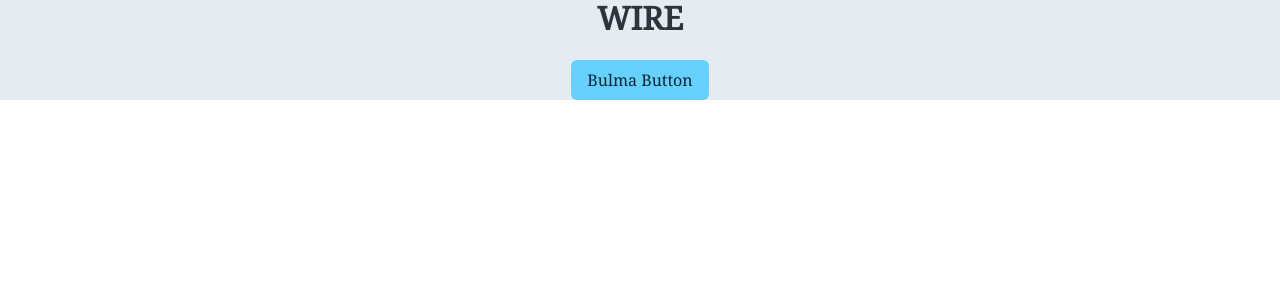
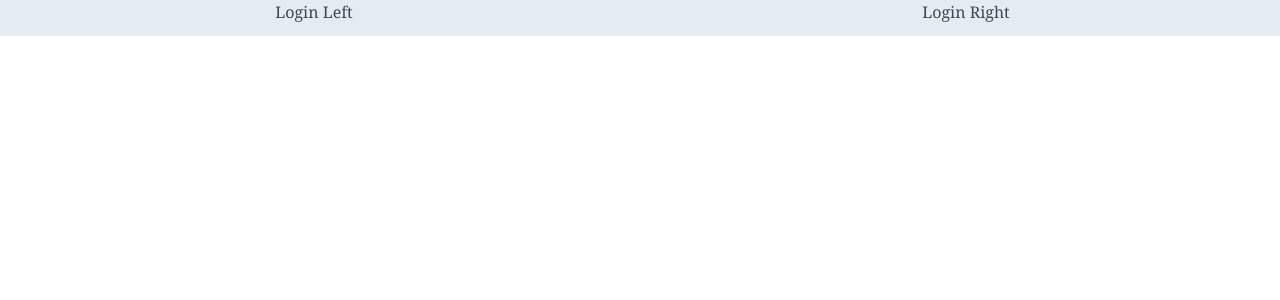
Before and after one commit to victoriaaoka/wire, a React app: page / in a window 1280 px wide. Shown: the top 300 px of the page. Built offline with nearby package versions, Linux system fonts and the light colour scheme.

Commit message:
feat(Login): Create Login Interface
- add login component
[Delivers #152631364]

```diff
--- a/package.json
+++ b/package.json
@@ -27,6 +27,8 @@
     "react": "^16.0.0",
     "react-dom": "^16.0.0",
     "react-redux": "^5.0.6",
+    "react-router": "^4.2.0",
+    "react-router-dom": "^4.2.2",
     "redux": "^3.7.2",
     "redux-thunk": "^2.2.0",
     "webpack": "^3.7.1",
--- a/src/Components/App.jsx
+++ b/src/Components/App.jsx
@@ -2,14 +2,18 @@
  * ./Components/App.jsx
  */
 import React from 'react';
+
+// styling
 import './App.scss';
+
+// Components
+import LoginPage from '../pages/Login/LoginPage.Component';
 
 export default class App extends React.Component {
     render() {
         return (
             <div className="content">
-                <h1 className="title">WIRE</h1>
-                <button className="button is-info">Bulma Button</button>
+                < LoginPage />
             </div>
         );
     }
--- a/src/index.html
+++ b/src/index.html
@@ -10,6 +10,5 @@
     </head>
     <body>
         <div id="root"></div>
-        <script src="/dist/bundle.js"></script>
     </body>
 </html>
--- /dev/null
+++ b/src/pages/Login/LoginPage.Component.jsx
@@ -0,0 +1,12 @@
+import * as React from 'react';
+
+const LoginPage = () => {
+    return(
+        <div className="columns">
+            <div className="column">Login Left</div>
+            <div className="column">Login Right</div>
+        </div>
+    )
+};
+
+export default LoginPage;
```
Also changed, not shown: 1 other file (tests, documents, lock files or other folders).
